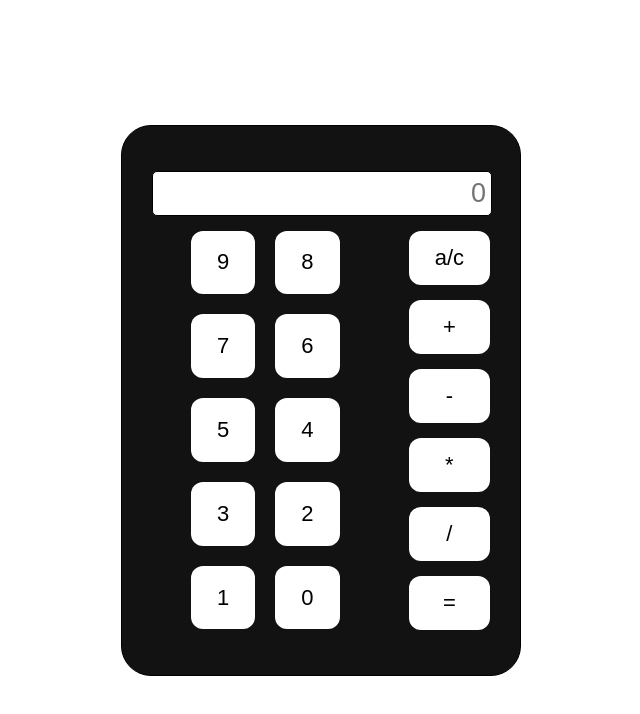
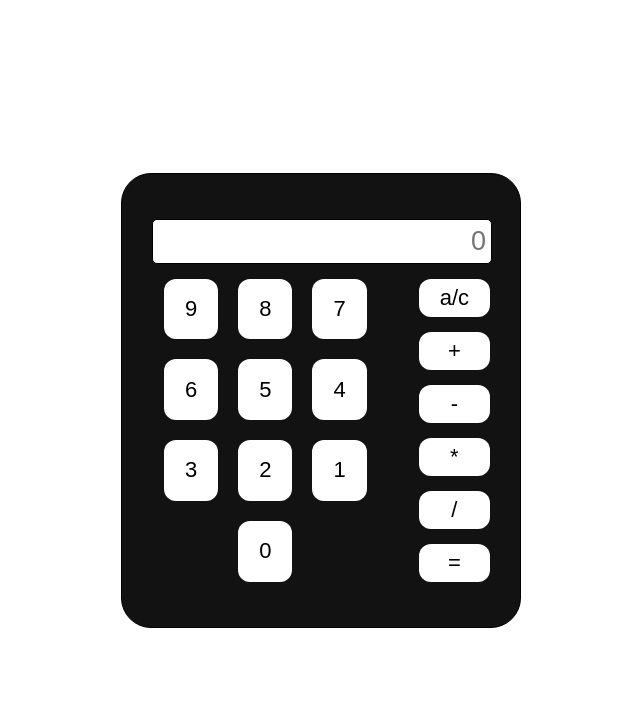
Before and after one commit to mubanga-1/calculator, a plain HTML site: page index.html in a window 1280 px wide. Shown: the whole page, without its empty margins (319-959 px from the left). Drawn offline with Linux system fonts and the light colour scheme.

Commit message:
Adjust size of buttons

```diff
--- a/styles.css
+++ b/styles.css
@@ -41,10 +41,11 @@ body {
     width: 100%;
     justify-content: space-between;
     margin-top: 15px;
-    gap: 30px;
+    gap: 40px;
 }
 
 .numbers {
+    flex-grow: 1;
     gap: 20px;
     flex-wrap: wrap;
     justify-content: center;
@@ -52,7 +53,7 @@ body {
 
 .btn-container button {
     background-color: #fff;
-    padding: 13px 25px;
+    padding: 5px 20px;
     font-size: 22px;
     border: 1px solid transparent;
     border-radius: 12px;
```
